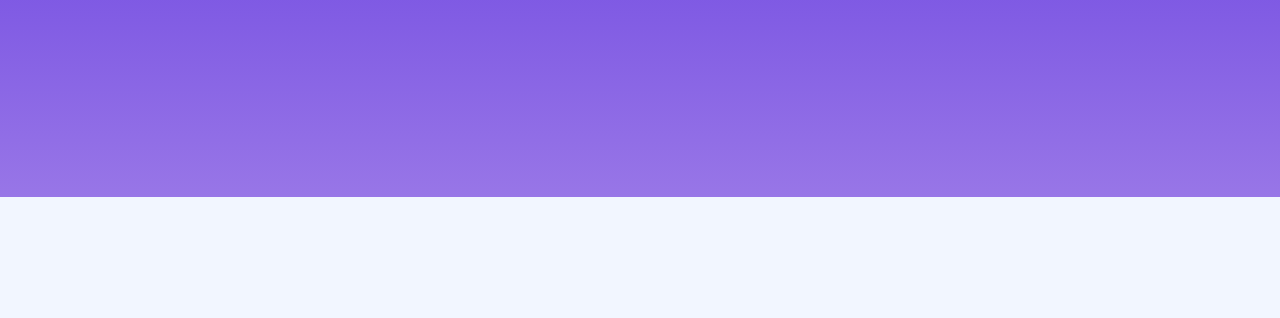
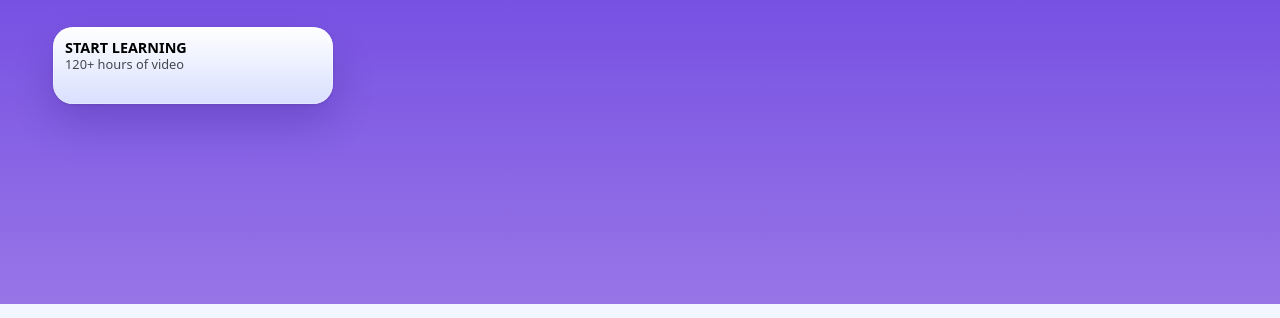
Before and after one commit to thatsehannah/design-code-with-react-hooks, a Gatsby site: page / in a window 1280 px wide. Shown: the part 482-800 px from the top of the page. Built offline with nearby package versions, Linux system fonts and the light colour scheme; Gatsby itself is replaced by a stand-in of ours.

Commit message:
created purchase button

```diff
--- /dev/null
+++ b/src/components/buttons/PurchaseButton.js
@@ -0,0 +1,37 @@
+import React from "react"
+import styled from "styled-components"
+import { Caption2, SmallText } from "../styles/TextStyles"
+import { Link } from "gatsby"
+
+const PurchaseButton = ({ title, subtitle }) => {
+  return (
+    <Link to="/page-2">
+      <Wrapper>
+        <Title>{title || "Get Pro Access"}</Title>
+        <Subtitle>{subtitle || "$19 per month"}</Subtitle>
+      </Wrapper>
+    </Link>
+  )
+}
+
+export default PurchaseButton
+
+const Wrapper = styled.div`
+  width: 280px;
+  height: 77px;
+  padding: 12px;
+  background: linear-gradient(180deg, #fff 0%, #d9dfff 100%);
+  box-shadow: 0px 1px 3px rgba(0, 0, 0, 0.1),
+    0px 20px 40px rgba(23, 0, 102, 0.2),
+    inset 0px 0px 0px 0.5px rgba(255, 255, 255, 0.5);
+  border-radius: 20px;
+`
+
+const Title = styled(Caption2)`
+  color: black;
+`
+
+const Subtitle = styled(SmallText)`
+  color: black;
+  opacity: 0.7;
+`
--- a/src/components/sections/Hero.js
+++ b/src/components/sections/Hero.js
@@ -2,6 +2,7 @@
 import styled from "styled-components"
 import { H1, MediumText } from "../styles/TextStyles"
 import { themes } from "../styles/ColorStyles"
+import PurchaseButton from "../buttons/PurchaseButton"
 
 const Hero = props => {
   return (
@@ -15,6 +16,10 @@
             Don’t skip design. Learn design and code, by building real apps with
             React and Swift. Complete courses about the best tools.
           </Description>
+          <PurchaseButton
+            title="Start learning"
+            subtitle="120+ hours of video"
+          />
         </TextWrapper>
       </ContentWrapper>
     </Wrapper>
```
